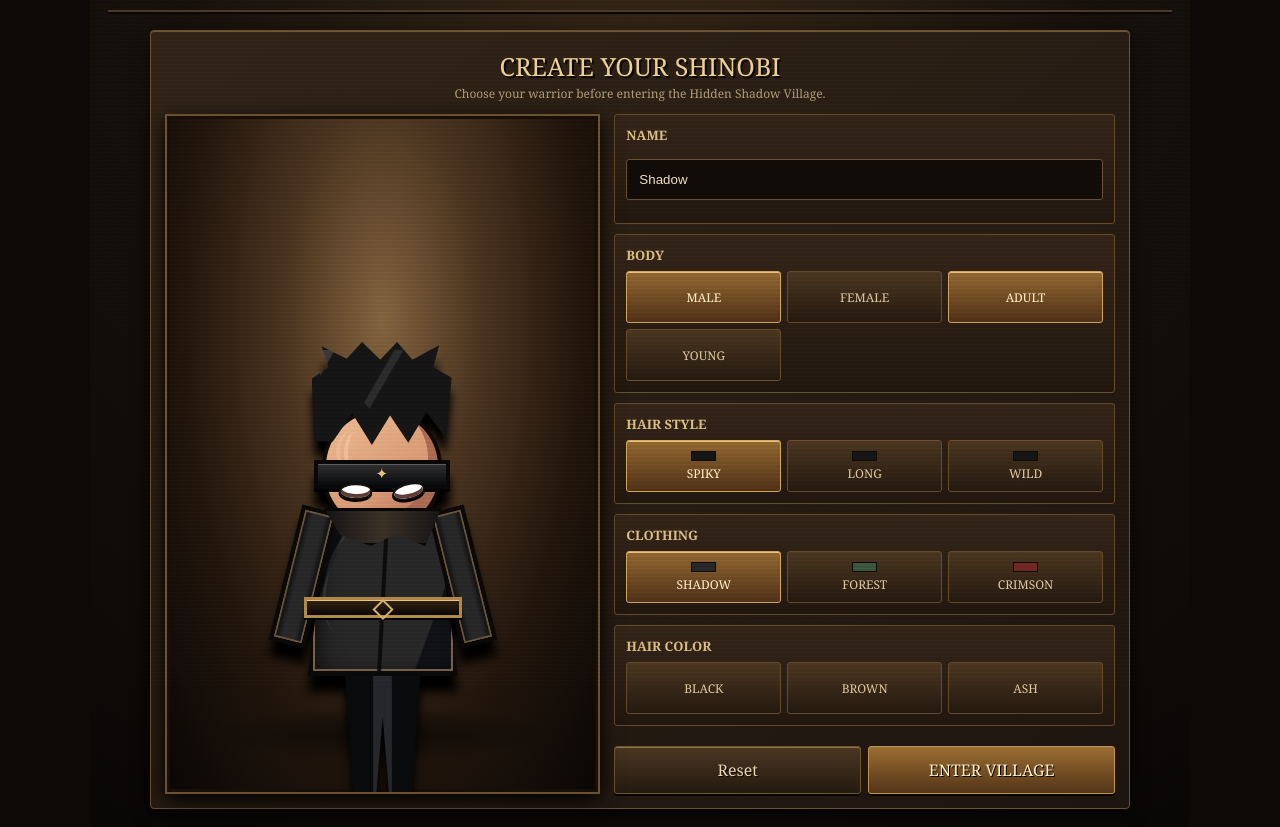
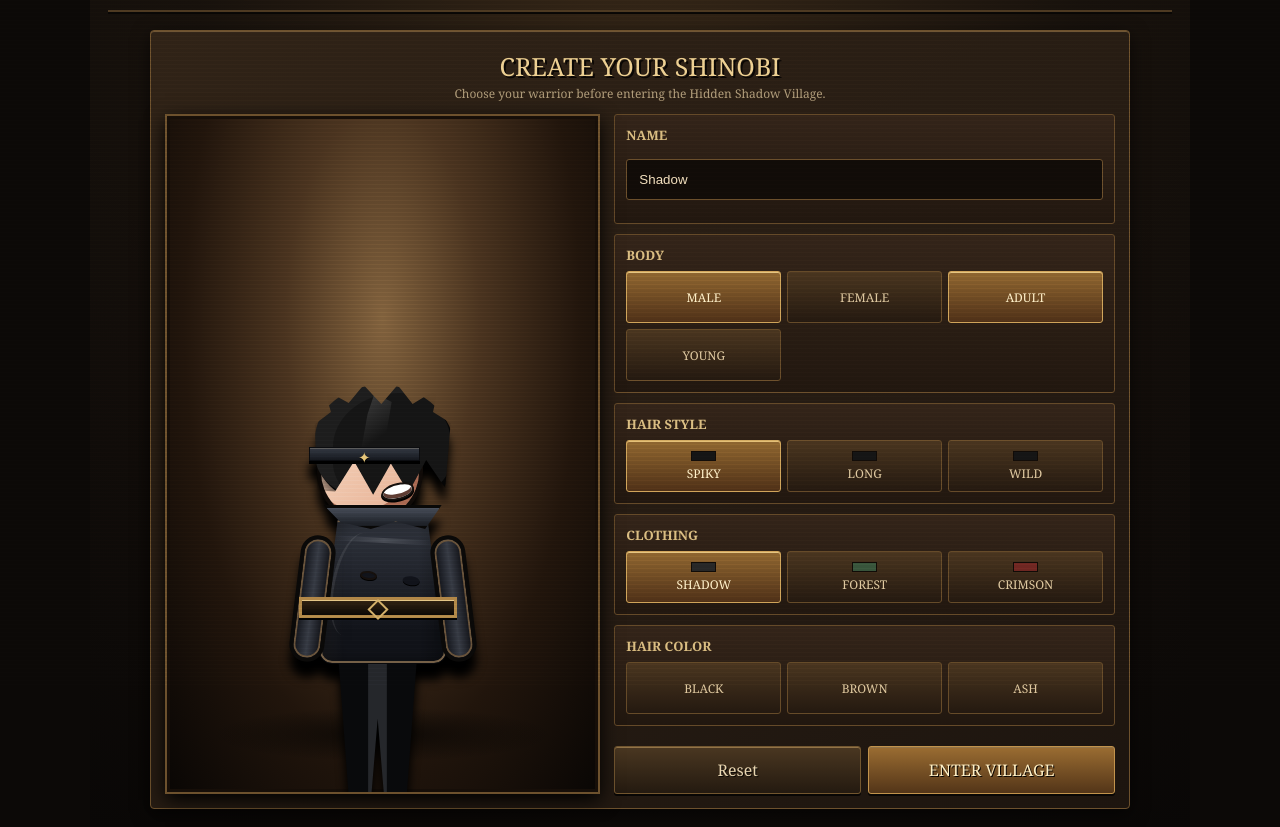
Before and after one commit to seshhollowwatabois/shadow-shinobi, a plain HTML site: page index.html in a window 1280 px wide. Both pictures are taken after a click on the button "⚔️ NEW GAME". Shown: the part 115-942 px from the top of the page. Drawn offline with Linux system fonts and the light colour scheme.

Commit message:
Give character a dark anime rival look

```diff
--- a/index.html
+++ b/index.html
@@ -338,7 +338,148 @@ h2,h3{font-family:Georgia,"Times New Roman",serif!important;color:#e8ca8d!import
   .preview-ninja{transform:scale(.78)!important;margin-bottom:-18px!important}
   .character-stage{min-height:390px!important}
 }
-</style></head>
+</style>
+<style id="sasuke-inspired-character-pass">
+/* === DARK RIVAL / UCHIHA-INSPIRED CHARACTER PASS === */
+.preview-ninja{
+  --skin:#f0c7ad;
+  --hair:#101216;
+  --cloth:#15171c;
+  --scarf:#30343c;
+  width:250px!important;
+  height:430px!important;
+  filter:drop-shadow(0 18px 12px rgba(0,0,0,.55));
+}
+.preview-ninja .head{
+  width:106px!important;
+  height:112px!important;
+  top:48px!important;
+  border-radius:48% 48% 45% 45%!important;
+  background:linear-gradient(135deg,#f7d8c0 0%,#eab99e 72%,#c98e78 100%)!important;
+  box-shadow:inset -10px -8px 0 rgba(125,67,59,.12),0 7px 0 rgba(0,0,0,.22);
+}
+.preview-ninja .hair{
+  width:136px!important;
+  height:112px!important;
+  top:23px!important;
+  left:57px!important;
+  background:var(--hair)!important;
+  border-radius:54% 58% 38% 42%!important;
+  clip-path:polygon(0 42%,8% 25%,20% 35%,29% 4%,40% 27%,53% 0,61% 25%,76% 8%,79% 31%,96% 19%,88% 51%,100% 63%,81% 67%,76% 93%,61% 67%,49% 100%,40% 70%,28% 91%,22% 66%,7% 78%,13% 57%);
+  box-shadow:inset 18px 8px 0 rgba(255,255,255,.035),0 10px 15px rgba(0,0,0,.35);
+}
+.preview-ninja .hair:after{
+  content:"";
+  position:absolute;
+  left:43px;
+  top:8px;
+  width:34px;
+  height:76px;
+  background:linear-gradient(145deg,rgba(255,255,255,.18),transparent 60%);
+  clip-path:polygon(50% 0,100% 12%,67% 100%,42% 74%,0 100%,29% 28%);
+}
+.preview-ninja .band{
+  top:85px!important;
+  width:111px!important;
+  height:14px!important;
+  background:linear-gradient(#343943,#15181e)!important;
+  border:1px solid #0b0c0f!important;
+  box-shadow:0 2px 0 rgba(255,255,255,.08);
+}
+.preview-ninja .face:before{
+  width:13px!important;
+  height:5px!important;
+  left:26px!important;
+  top:104px!important;
+  background:#11131a!important;
+  border-radius:50%!important;
+  box-shadow:43px 0 0 #11131a!important;
+  transform:rotate(-8deg);
+}
+.preview-ninja .face:after{
+  content:"";
+  position:absolute;
+  left:47px;
+  top:108px;
+  width:13px;
+  height:22px;
+  border-left:2px solid rgba(90,53,47,.45);
+  transform:skew(-12deg);
+}
+.preview-ninja .body{
+  top:157px!important;
+  width:128px!important;
+  height:145px!important;
+  left:61px!important;
+  border-radius:22px 22px 13px 13px!important;
+  background:
+    linear-gradient(90deg,rgba(255,255,255,.08),transparent 18%,transparent 78%,rgba(0,0,0,.3)),
+    linear-gradient(180deg,#30343d,#111319 78%)!important;
+  border:1px solid #08090c!important;
+  box-shadow:inset 0 0 0 6px rgba(0,0,0,.12),0 12px 20px rgba(0,0,0,.3);
+}
+.preview-ninja .body:before{
+  content:"";
+  position:absolute;
+  left:16px;
+  top:18px;
+  width:96px;
+  height:5px;
+  background:linear-gradient(90deg,transparent,#6c7078,transparent);
+  opacity:.45;
+}
+.preview-ninja .scarf{
+  top:143px!important;
+  left:66px!important;
+  width:118px!important;
+  height:24px!important;
+  background:linear-gradient(180deg,#454b56,#191c22)!important;
+  clip-path:polygon(0 0,100% 0,91% 100%,69% 72%,46% 100%,21% 72%);
+  box-shadow:0 5px 8px rgba(0,0,0,.3);
+}
+.preview-ninja .arm{
+  top:173px!important;
+  width:35px!important;
+  height:127px!important;
+  background:linear-gradient(90deg,#111319,#363a43,#101116)!important;
+  border-radius:18px!important;
+}
+.preview-ninja .arm.left{left:37px!important;transform:rotate(7deg)!important}
+.preview-ninja .arm.right{right:37px!important;transform:rotate(-7deg)!important}
+.preview-ninja .legs{
+  top:292px!important;
+}
+.preview-ninja .leg{
+  width:48px!important;
+  height:118px!important;
+  background:linear-gradient(90deg,#0d0f13,#292d35,#0a0b0e)!important;
+  border-radius:12px 12px 8px 8px!important;
+}
+.preview-ninja .leg.left{transform:rotate(3deg)!important}
+.preview-ninja .leg.right{transform:rotate(-3deg)!important}
+.preview-ninja .eye{
+  width:25px!important;
+  height:12px!important;
+  top:101px!important;
+  background:#f7f2ee!important;
+  border-radius:55% 45% 50% 50%!important;
+  box-shadow:0 1px 0 #111, inset 0 -3px 0 #b7c2d5!important;
+}
+.preview-ninja .eye:after{
+  width:7px!important;
+  height:7px!important;
+  background:#171b28!important;
+  border-radius:50%!important;
+  box-shadow:0 0 0 2px #4b566d!important;
+}
+.preview-ninja .eye.left{left:23px!important;transform:rotate(-8deg)}
+.preview-ninja .eye.right{right:23px!important;transform:rotate(8deg)}
+.preview-ninja.female .hair{height:132px!important}
+.preview-ninja.female .body{border-radius:25px 25px 15px 15px!important}
+.preview-ninja.young .head{transform:scale(.9)!important}
+.preview-ninja.young .hair{transform:scale(.9)!important}
+</style>
+</head>
 <body>
 
 <div id="startScreen">
```
